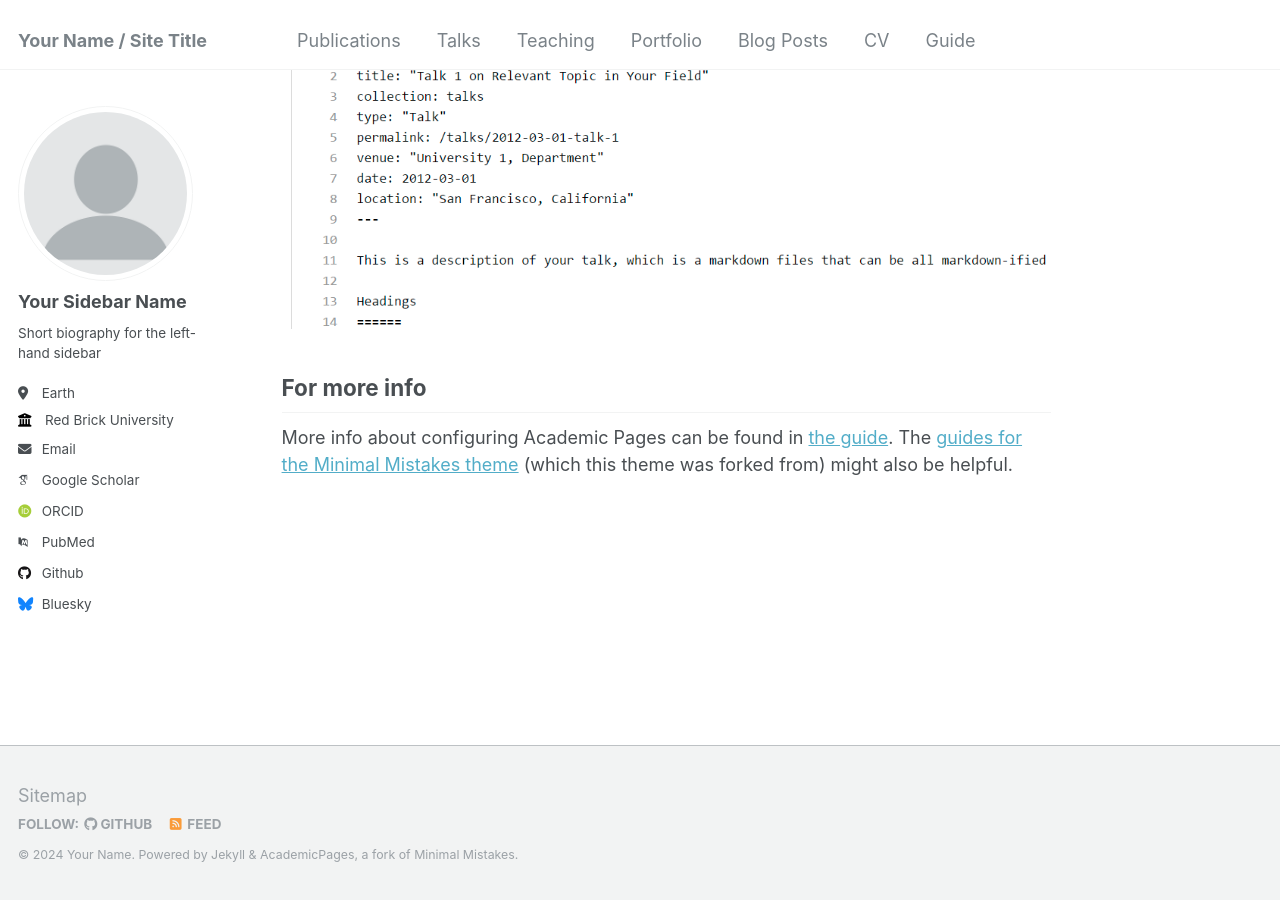
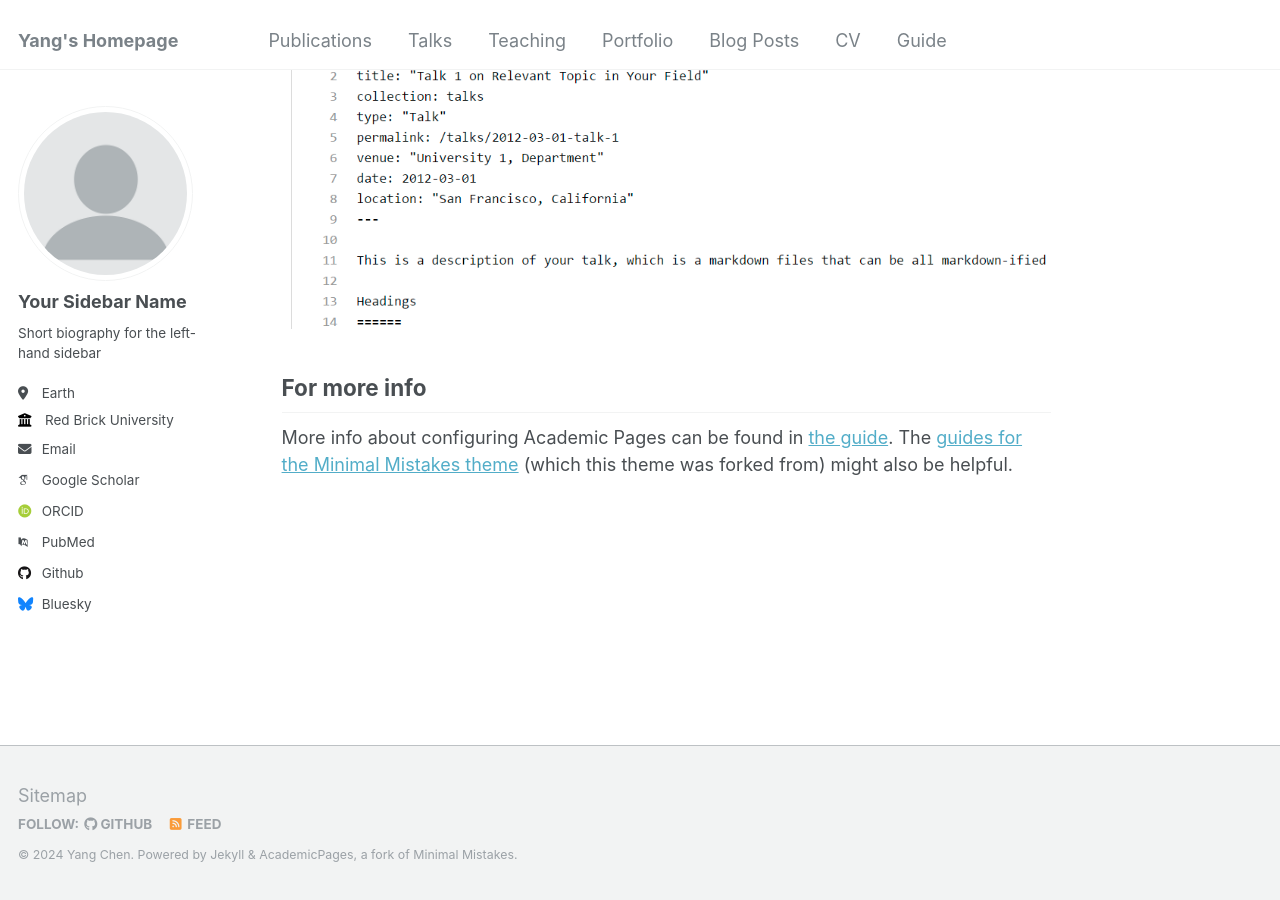
Before and after one commit to Sugar-eatingSheep/YangCHEN.github.io, a Jekyll site: the page built from _pages/about.md, in a window 1280 px wide and 900 px high, scrolled down 2660 px. Built offline with Jekyll 4.4.1, drawn with Linux system fonts in a browser that asks for light colours; some web fonts are replaced.

Commit message:
Update _config.yml

```diff
--- a/_config.yml
+++ b/_config.yml
@@ -8,11 +8,11 @@
 
 # Basic Site Settings
 locale                   : "en-US"
-title                    : "Your Name / Site Title"
+title                    : "Yang's Homepage"
 title_separator          : "-"
-name                     : &name "Your Name"
-description              : &description "personal description"
-url                      : https://academicpages.github.io # the base hostname & protocol for your site e.g. "https://mmistakes.github.io"
+name                     : &name "Yang Chen"
+description              : &description "Transportation Engineering, Traffic Safety"
+url                      : https://sugar-eatingsheep.github.io/YangCHEN.github.io/ # the base hostname & protocol for your site e.g. "https://sugar-eatingsheep.github.io/YangCHEN.github.io/"
 baseurl                  : "" # the subpath of your site, e.g. "/blog"
 repository               : "academicpages/academicpages.github.io"
 
```
